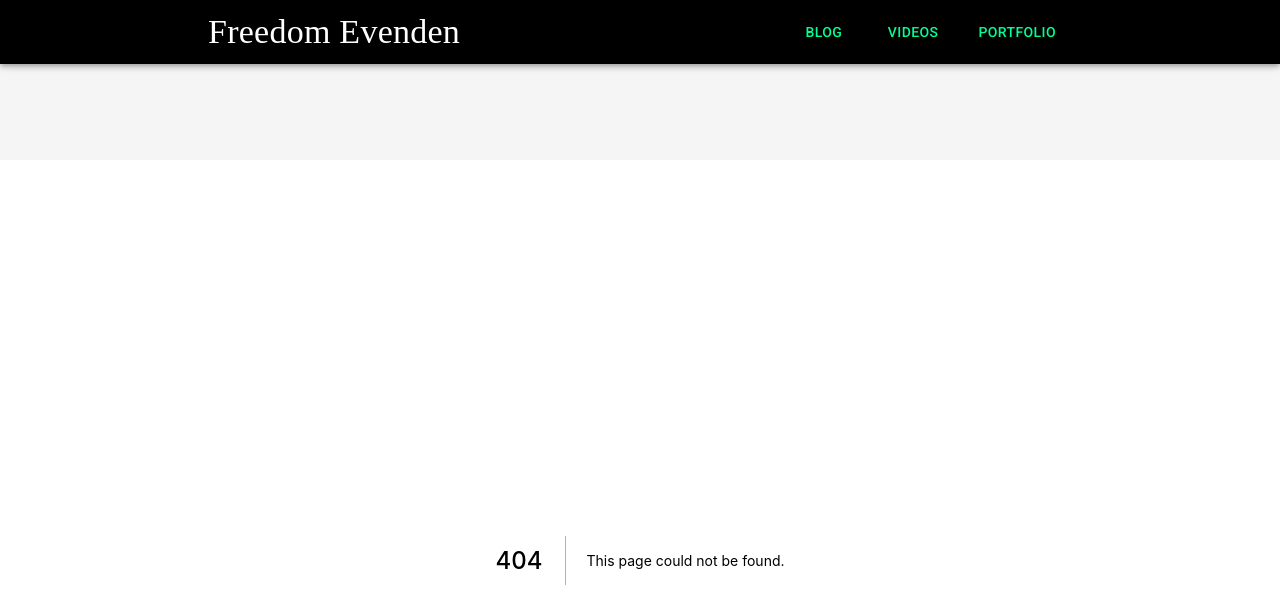
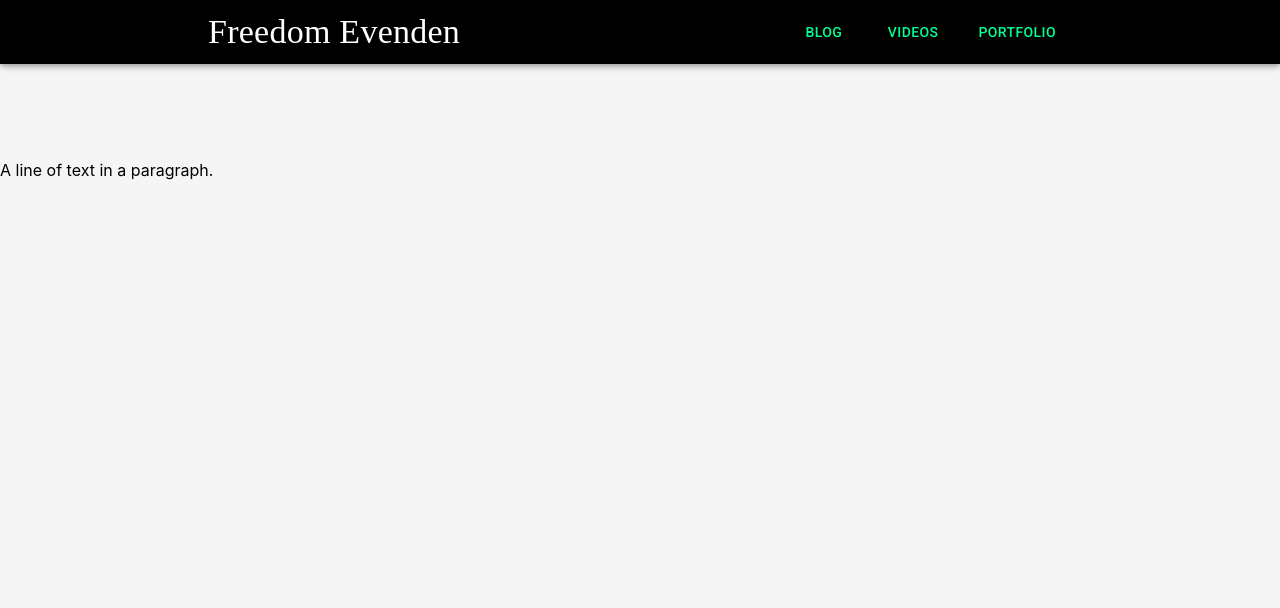
Before and after one commit to f3ve/freedom-evenden, a Next.js app: page /editor in a window 1280 px wide. Before the commit this address had no page. Shown: the top 608 px of the page. Built offline with nearby package versions, Linux system fonts and the light colour scheme.

Commit message:
installed and did an inital set up slate

```diff
--- a/package.json
+++ b/package.json
@@ -15,7 +15,9 @@
     "next": "10.0.1",
     "react": "17.0.1",
     "react-dom": "17.0.1",
-    "sass": "^1.29.0"
+    "sass": "^1.29.0",
+    "slate": "^0.59.0",
+    "slate-react": "^0.59.0"
   },
   "devDependencies": {
     "@testing-library/dom": "^7.26.6",
--- /dev/null
+++ b/pages/editor.js
@@ -0,0 +1,24 @@
+import { useEffect, useMemo, useState } from 'react';
+import { createEditor } from 'slate';
+import { Slate, Editable, withReact } from 'slate-react';
+
+const editor = () => {
+  const editorField = useMemo(() => withReact(createEditor()), []);
+  const [value, setValue] = useState([
+    {
+      type: 'paragraph',
+      children: [{ text: 'A line of text in a paragraph.' }],
+    },
+  ]);
+  return (
+    <Slate
+      editor={editorField}
+      value={value}
+      onChange={(newValue) => setValue(newValue)}
+    >
+      <Editable />
+    </Slate>
+  );
+};
+
+export default editor;
```
Also changed, not shown: 1 other file (tests, documents, lock files or other folders).
